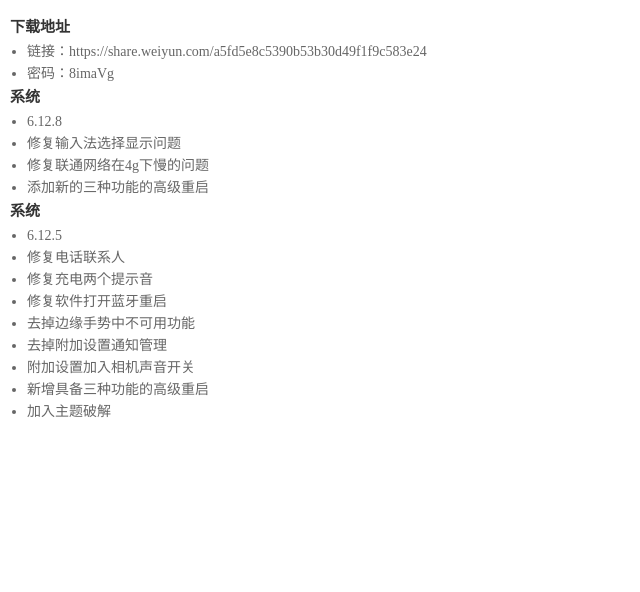
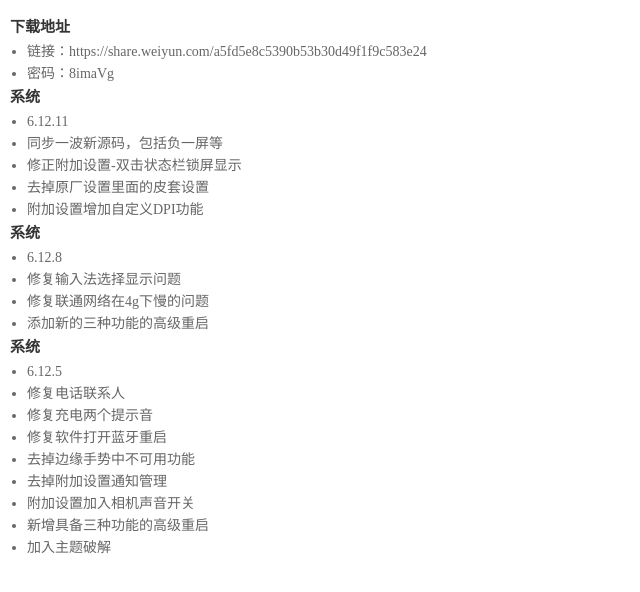
Before and after one commit to wangtongli/wangtongli.github.io, a Jekyll site: the page miui_changelog/nubia/update.html, which Jekyll copies as it is, in a window 1280 px wide. Shown: the top 592 px of the page, without its empty margins (0-640 px from the left). Built offline with Jekyll 4.4.1, drawn with Linux system fonts in a browser that asks for light colours.

Commit message:
update 6.12.11

```diff
--- a/miui_changelog/nubia/update.html
+++ b/miui_changelog/nubia/update.html
@@ -49,6 +49,14 @@ a {
        </ul>
         <h3>系统</h3>
         <ul>
+            <li>6.12.11 </li>
+            <li>同步一波新源码，包括负一屏等 </li>
+            <li>修正附加设置-双击状态栏锁屏显示 </li>
+            <li>去掉原厂设置里面的皮套设置 </li>
+            <li>附加设置增加自定义DPI功能 </li>
+       </ul>
+        <h3>系统</h3>
+        <ul>
             <li>6.12.8 </li>
             <li>修复输入法选择显示问题 </li>
             <li>修复联通网络在4g下慢的问题 </li>
```
